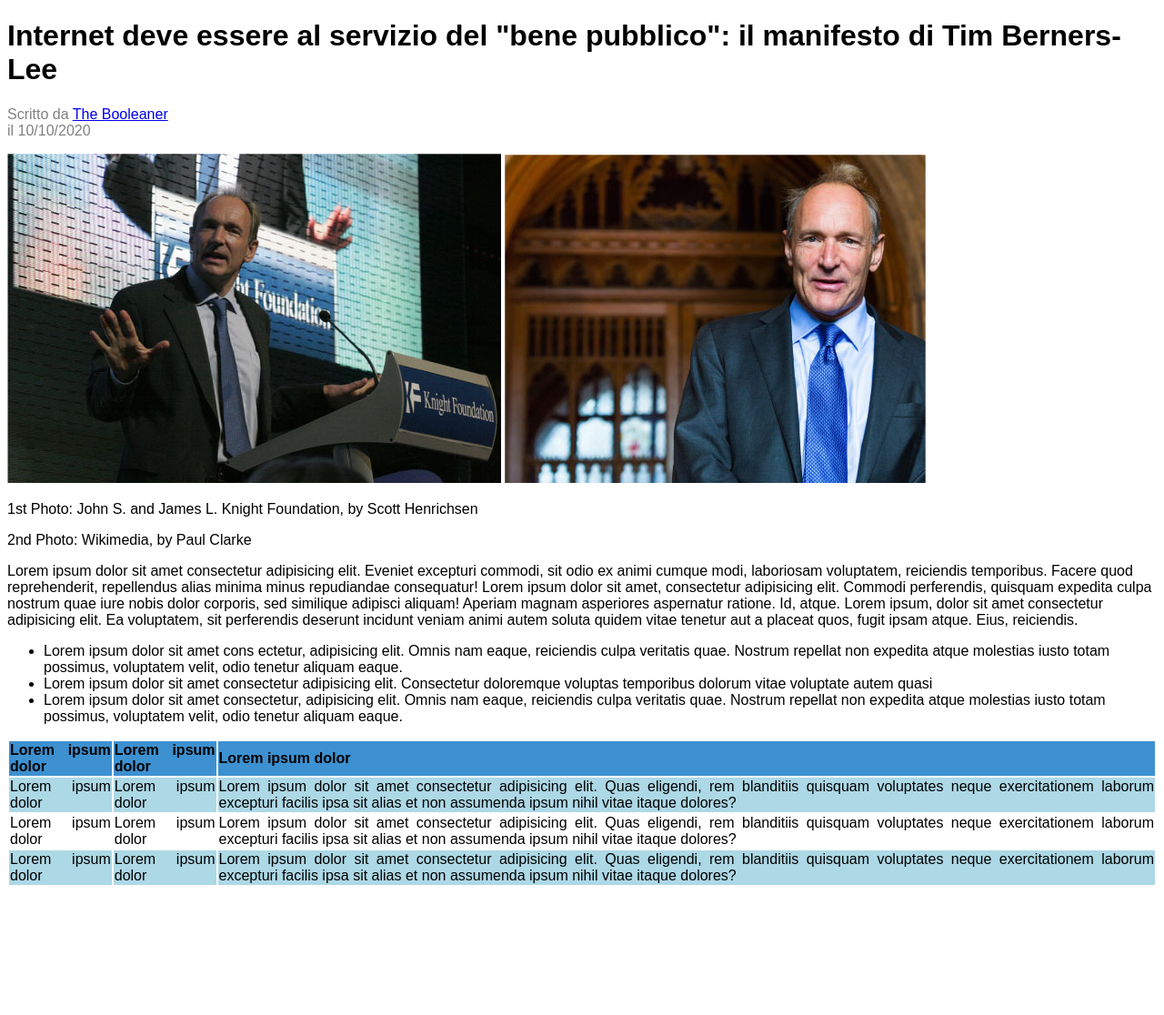
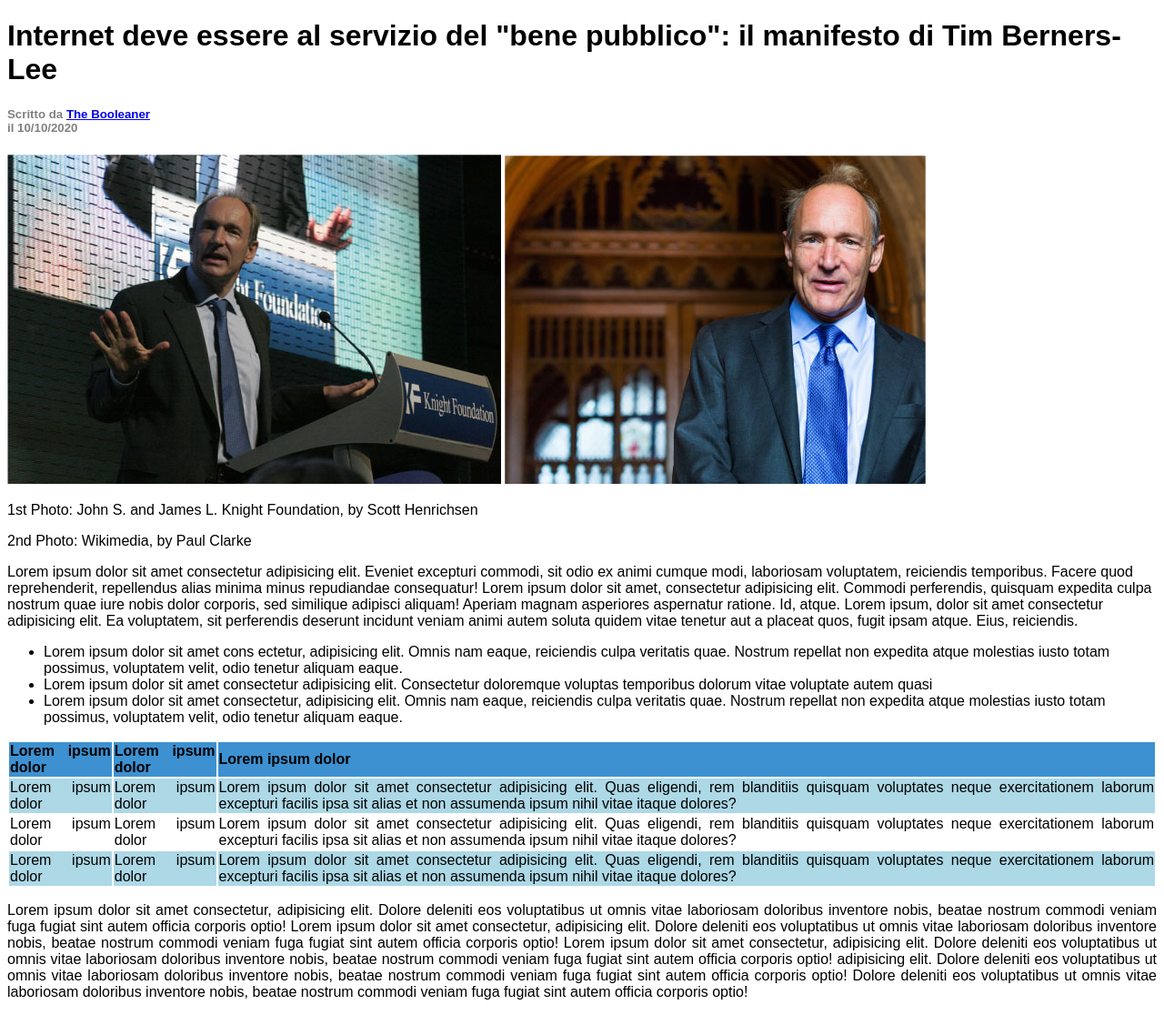
Before and after one commit to ludovicaghemo/html-css-booleaner, a plain HTML site: page index.html in a window 1280 px wide. Shown: the whole page at 91% size. Before the commit the page ends 983 px from the top, so only its background shows below. Drawn offline with Linux system fonts and the light colour scheme.

Commit message:
second justified  paragraph

```diff
--- a/css/style.css
+++ b/css/style.css
@@ -1,10 +1,16 @@
-.article-info {
+h5 {
+    color: grey;
+}
+
+
+/* .article-info {
     color: gray;
-}
+} */
 
 body {
     font-family: Arial, Helvetica, sans-serif;
 }
+
 
 table {
     text-align: justify;
@@ -21,3 +27,7 @@ thead {
 .white {
     background-color: white;
 }
+
+.justify {
+    text-align: justify;
+}
--- a/index.html
+++ b/index.html
@@ -19,11 +19,16 @@
             <!-- Intestazione con titolo e foto -->
             <h1>Internet deve essere al servizio del "bene pubblico": il manifesto di Tim Berners-Lee</h1>
 
-            <div class="article-info">
+            <h5>Scritto da <a href="https://boolean.careers/">The Booleaner</a>
+            <br>
+            il 10/10/2020
+            </h5>
+
+            <!-- <div class="article-info">
                 <p>Scritto da <a href="https://boolean.careers/">The Booleaner</a>
                 <br>
                 il 10/10/2020</p>
-            </div>
+            </div> -->
 
             <div>
                 <img src="img/tim-1.jpg" alt="Foto con Tim Berners-Lee">
@@ -86,7 +91,9 @@
             </table>
             </section>
             <!-- Paragrafo 2 giustificato-->
-
+            <section>
+                <p class="justify">Lorem ipsum dolor sit amet consectetur, adipisicing elit. Dolore deleniti eos voluptatibus ut omnis vitae laboriosam doloribus inventore nobis, beatae nostrum commodi veniam fuga fugiat sint autem officia corporis optio! Lorem ipsum dolor sit amet consectetur, adipisicing elit. Dolore deleniti eos voluptatibus ut omnis vitae laboriosam doloribus inventore nobis, beatae nostrum commodi veniam fuga fugiat sint autem officia corporis optio! Lorem ipsum dolor sit amet consectetur, adipisicing elit. Dolore deleniti eos voluptatibus ut omnis vitae laboriosam doloribus inventore nobis, beatae nostrum commodi veniam fuga fugiat sint autem officia corporis optio! adipisicing elit. Dolore deleniti eos voluptatibus ut omnis vitae laboriosam doloribus inventore nobis, beatae nostrum commodi veniam fuga fugiat sint autem officia corporis optio! Dolore deleniti eos voluptatibus ut omnis vitae laboriosam doloribus inventore nobis, beatae nostrum commodi veniam fuga fugiat sint autem officia corporis optio!</p>
+            </section>
 
             <!-- Sezione Potrebbero interessarti con foto -->
 
```
